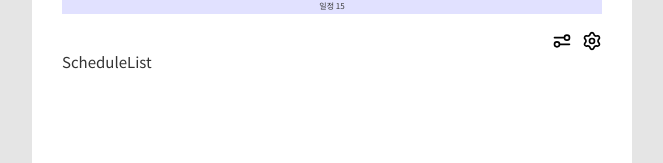
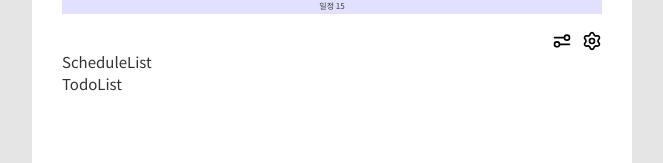
Before and after one commit to prgrms-web-devcourse-final-project/WEB1_1_ALL-I_FE, a React (Vite) app: page /main in a window 1280 px wide. Shown: the part 569-732 px from the top of the page, without its empty margins (308-971 px from the left). Built offline with nearby package versions, Linux system fonts and the light colour scheme; a web font is replaced by a local one.

Commit message:
refactor: TodoList, ScheduleList component/common으로 이동

```diff
--- /dev/null
+++ b/src/components/common/TodoList/TodoList.tsx
@@ -0,0 +1,5 @@
+function TodoList() {
+  return <div>TodoList</div>;
+}
+
+export default TodoList;
--- a/src/components/feature/MainList/MainList.tsx
+++ b/src/components/feature/MainList/MainList.tsx
@@ -1,7 +1,7 @@
-import ScheduleItem from "@/components/common/ScheduleList/ScheduleItem";
+import ScheduleItem from "@/components/common/ScheduleItem/ScheduleItem";
 import PlusButton from "../PlusButton/PlusButton";
 import TodoItem from "@/components/common/TodoItem/TodoItem";
-import MainCategoryButton from "../MainCategoryButton/MainCategoryButton";
+import CategoryButtons from "@/components/feature/main/CategoryButtons/CategoryButtons";
 import { useNavigate } from "react-router-dom";
 import SortedTodo from "@/utils/sortedTodo";
 import SortedSchedule from "@/utils/sortedSchedule";
@@ -68,7 +68,7 @@ function MainList({ schedules, todos, categories, onDelete }: MainListProps) {
   return (
     <>
       {/* 카테고리 설정/필터 버튼 */}
-      <MainCategoryButton />
+      <CategoryButtons />
       {/* 일정 + 버튼*/}
       <PlusButton label="일정" onClick={() => navigate("/main/schedule/new")} />
       {/* 일정 리스트 */}
--- a/src/components/feature/main/CategoryButtons/CategoryButtons.style.ts
+++ b/src/components/feature/main/CategoryButtons/CategoryButtons.style.ts
@@ -17,6 +17,7 @@ export const Button = styled.button`
 
   width: var(--icon-size-group-2);
   height: var(--icon-size-group-2);
+
   &:hover {
     transform: scale(1.1);
     transition: transform 0.25s ease;
--- a/src/pages/main/MainPage.tsx
+++ b/src/pages/main/MainPage.tsx
@@ -1,6 +1,7 @@
 import Calendar from "@/components/common/Calendar/Calendar";
-import ScheduleList from "@/components/feature/main/ScheduleList/ScheduleList";
 import CategoryButtons from "@/components/feature/main/CategoryButtons/CategoryButtons";
+import ScheduleList from "@/components/common/ScheduleList/ScheduleList";
+import TodoList from "@/components/common/TodoList/TodoList";
 
 function MainPage() {
   return (
@@ -8,6 +9,7 @@ function MainPage() {
       <Calendar usage="main" onDateSelect={() => {}} />
       <CategoryButtons />
       <ScheduleList />
+      <TodoList />
     </>
   );
 }
```
Also changed, not shown: src/components/common/ScheduleList/ScheduleList.tsx (renamed from src/components/feature/main/ScheduleList/ScheduleList.tsx), src/components/feature/main/TodoList/TodoList.tsx (deleted).
